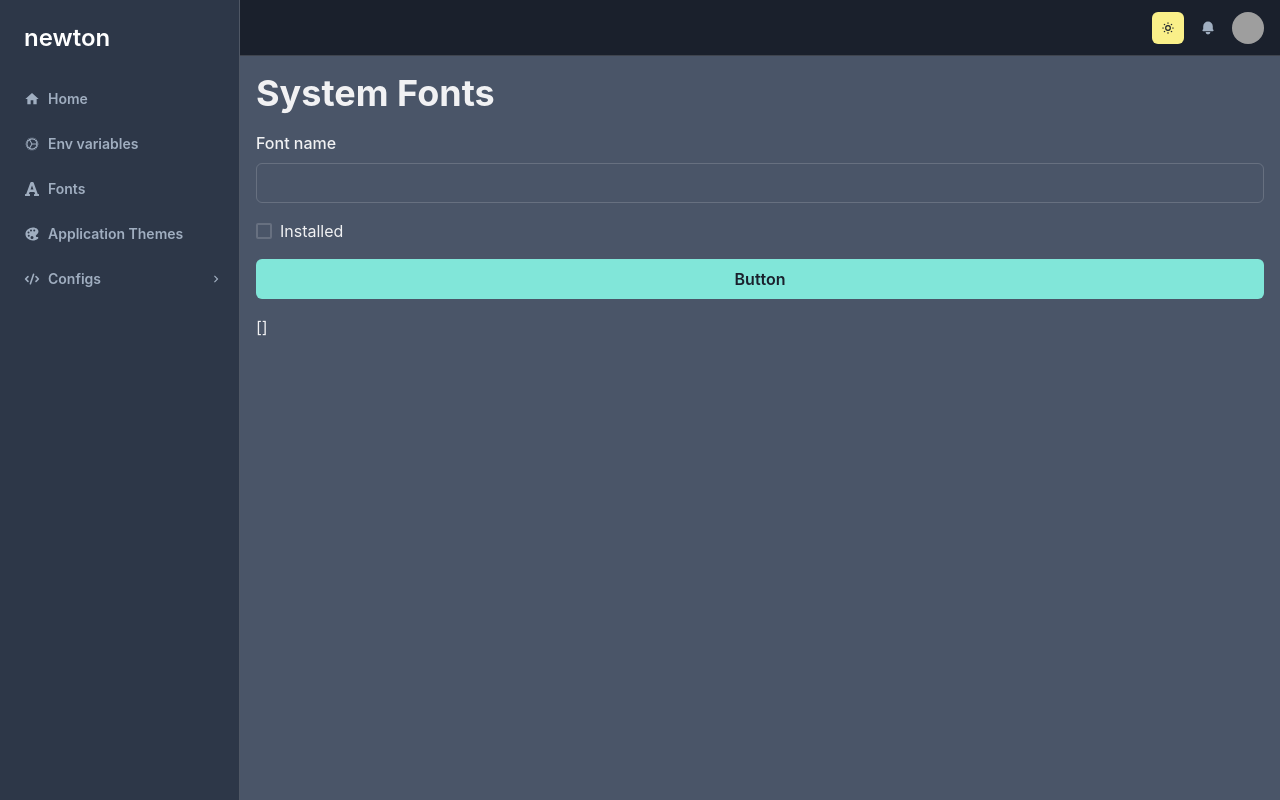
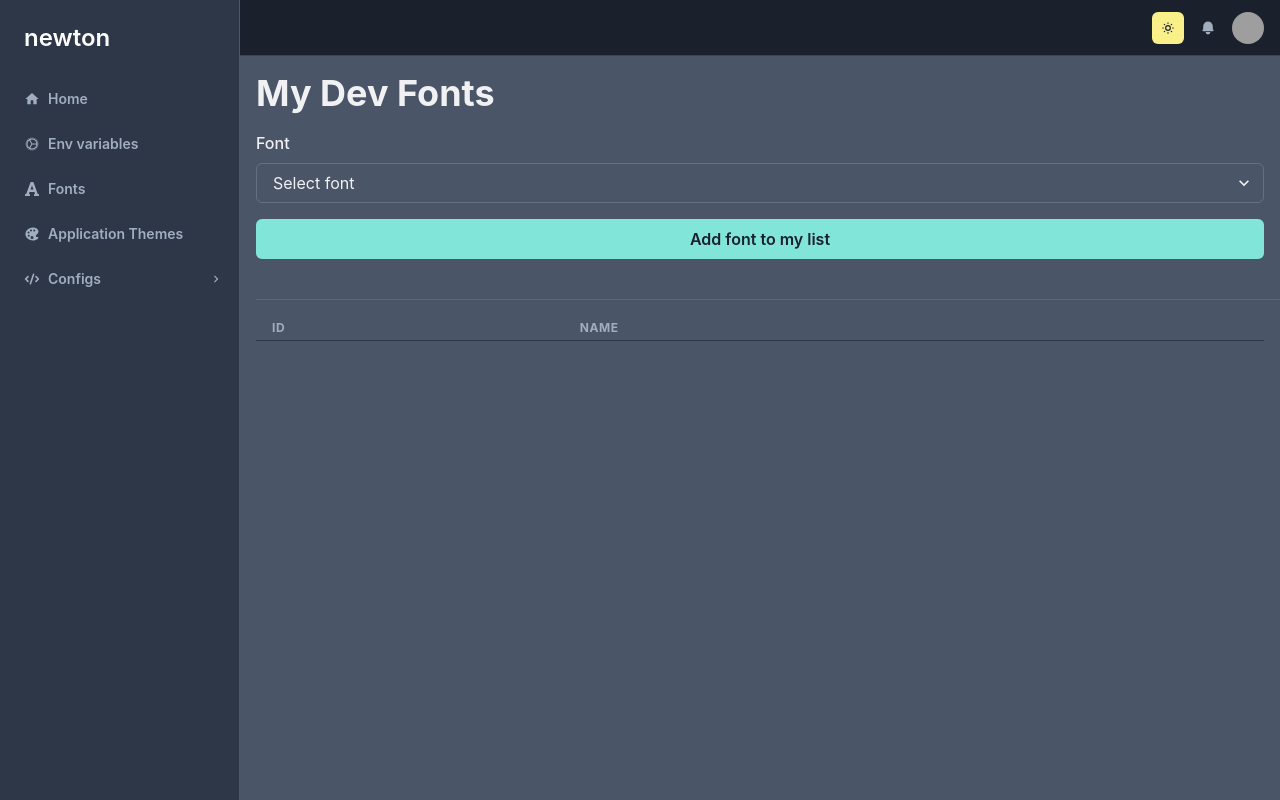
Before and after one commit to dmtrek14/newton, a React (Vite) app: page /fonts in a window 1280 px wide. Built offline with nearby package versions, Linux system fonts and the light colour scheme; grey boxes are pictures that could not be loaded.

Commit message:
#2 - Update fonts page
- Add system fonts in dropdown
- Better list of saved fonts
- Stub out 'remove' button

```diff
--- a/src/Routes/Fonts/Fonts.tsx
+++ b/src/Routes/Fonts/Fonts.tsx
@@ -1,13 +1,19 @@
 import React, {useState, useEffect}  from "react";
 import { invoke } from "@tauri-apps/api/tauri";
+import { isPermissionGranted, requestPermission, sendNotification } from '@tauri-apps/api/notification';
 import {
    Heading,
    Stack,
    FormControl,
-   Input,
   FormLabel,
-  Checkbox,
-  Button
+  Button,
+   Select,
+   Divider,
+   TableContainer,
+  Table,
+  Thead,
+  Tbody,
+  Tr, Td, Th
  } from "@chakra-ui/react";
 
  interface Font {
@@ -18,62 +24,91 @@ import {
 
  function useFonts() {
   const [fonts, setFonts] = useState<Font[]>([]);
+  const [systemFonts, setSystemFonts] = useState([]);
+
+  function loadSystemFonts(){
+    invoke('get_system_fonts').then((t: any) => setSystemFonts(t))
+  }
+
   function loadFonts(){
     invoke('fonts_list').then((t: any) => setFonts(JSON.parse(t)))
   }
 
+  useEffect(loadSystemFonts, [])
   useEffect(loadFonts, [])
 
   function createFont(title: string){
     invoke('font_create', {title}).then(loadFonts);
+    notify("Dev Fonts", title + " has been added!");
   }
 
-  return { fonts, createFont}
+  async function notify(title: string, body: string){
+    let permissionGranted = await isPermissionGranted();
+    if (!permissionGranted) {
+      const permission = await requestPermission();
+      permissionGranted = permission === 'granted';
+    }
+    if (permissionGranted) {
+      sendNotification({ title: title, body: body });
+    }
+  }
+
+  return { fonts, createFont, systemFonts}
 
  }
 
 export default function Fonts() {
   const [fontTitle, setFontTitle] = useState("")
-  const [installed, setInstalled] = useState(false)
-  const { createFont, fonts} = useFonts()
+  const { createFont, fonts, systemFonts} = useFonts()
 
-  const onFontTitleChange =  (e:React.ChangeEvent<HTMLInputElement>) => setFontTitle(e.target.value)
+  const onFontTitleChange =  (e:React.ChangeEvent<HTMLSelectElement>) => setFontTitle(e.target.value)
 
   const handleAddFont = () => {
     createFont(fontTitle);
   }
-console.log(fonts)
-  //const [fonts, setFonts] = useState(null);
-
-// async function getFonts(){
-//    setFonts(await invoke("get_fonts"))
-//    fonts.sort()
-//  }
-
- //getFonts()
 
  return (
     <Stack spacing={4}>
-      <Heading as='h2'>System Fonts</Heading>
+      <Heading as='h1'>My Dev Fonts</Heading>
       <FormControl>
-        <FormLabel>Font name</FormLabel>
-        <Input type='text' value={fontTitle} onChange={onFontTitleChange} />
-      </FormControl>
-      <FormControl>
-        <Checkbox checked={installed} onChange={(e) => setInstalled(e.target.checked)}>Installed</Checkbox>
+        <FormLabel>Font</FormLabel>
+        <Select placeholder='Select font' onChange={onFontTitleChange}>
+          { systemFonts.map((v) => {
+            return <option value={v}>{v}</option>
+          })}
+        </Select>
       </FormControl>
       <Button colorScheme='teal' onClick={handleAddFont}>
-        Button
+        Add font to my list
       </Button>
-      <div>
-            {/* {
-                fonts &&
-                fonts.map((v)=> {
-                  return <p>{v}</p>
-                })
-              } */}
-        {JSON.stringify(fonts)}
-      </div>
+      <Divider p={3}/>
+      <TableContainer>
+        <Table size='sm'>
+          <Thead>
+            <Tr>
+              <Th>Id</Th>
+              <Th>Name</Th>
+              <Th></Th>
+            </Tr>
+          </Thead>
+          <Tbody>
+            {
+              fonts &&
+              fonts.map((v)=> {
+                return (
+                  <Tr>
+                    <Td>{v.id}</Td>
+                    <Td>{v.title}</Td>
+                    <Td isNumeric>
+                      <Button colorScheme='red' size='sm'>Remove</Button>
+                    </Td>
+                  </Tr>
+                )
+              })
+            }
+          </Tbody>
+        </Table>
+      </TableContainer>
     </Stack>
  )
 }
```
Also changed, not shown: 1 other file (tests, documents, lock files or other folders).
